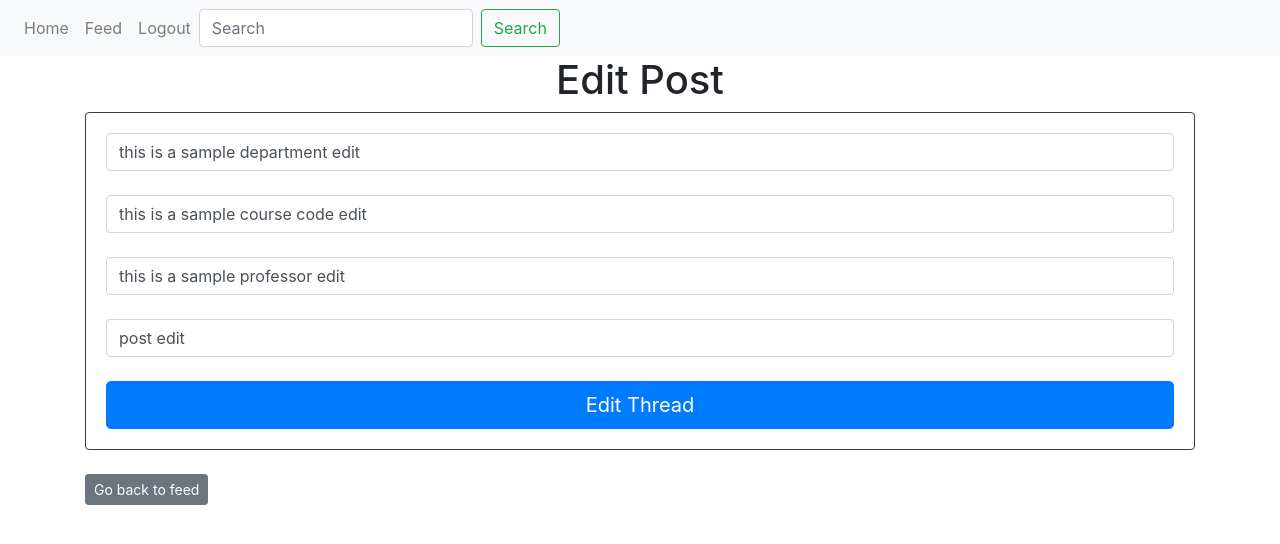
After one commit to kakerts/ITM-Project, a Flask app: page /edit-post/1 in a window 1280 px wide. The commit adds this page. Shown: the top 544 px of the page. Run offline with Flask 3, Linux system fonts and the light colour scheme; a user stored in the database is signed in; data comes from the database, SQL or seed files in the repository; some libraries are stand-ins or nearby versions.

Commit message:
profs to pick

```diff
--- /dev/null
+++ b/itm_final_complete/website/templates/edit_post.html
@@ -0,0 +1,28 @@
+{% extends "base.html" %}
+{% block title %}Edit Post{% endblock %}
+
+{% block content %}
+<h1 align="center">Edit Post</h1>
+
+<div class="card-body card border-dark">
+<form method="POST">
+  <input type="text" id="text" name="department" class="form-control" placeholder="Department" value="{{ post.department }}" />
+  <br />
+  <input type="text" id="text" name="course_code" class="form-control" placeholder="Course Code" value="{{ post.course_code }}" />
+  <br />
+  <input type="text" id="text" name="professor" class="form-control" placeholder="Professor (LASTNAME, Firstname)" value="{{ post.professor }}" />
+  <br />
+  <input name="post" id="text" class="form-control" placeholder="Post" value="{{ post.post }}" ></input>
+  <br />
+    <div align="center">
+      <button type="submit" class="btn btn-lg btn-primary btn-block">Edit Thread</button>
+    </div>
+  </form>
+  </div>
+
+  <br>
+  <div>
+  <a href="/feed" class="btn btn-secondary btn-sm">Go back to feed</a>
+  </div>
+
+  {% endblock %}
--- a/itm_final/website/views.py
+++ b/itm_final_complete/website/views.py
@@ -34,13 +34,38 @@ def feed():
             db.session.commit()
             flash('Post created!', category='success')
             return redirect(url_for('views.feed'))
-    query = request.args.get('query')
-    if query:
-        posts = Post.query.filter(Post.post.contains(query)).all()
+    return render_template('feed.html', user=current_user, posts=posts)
+
+@views.route("/edit-post/<id>", methods=['GET','POST'])
+@login_required
+def edit_post(id):
+    post = Post.query.filter_by(id=id).first()
+
+    if not post:
+            flash('Post does not exist.', category='error')
+    elif current_user.id != post.author:
+        flash('You do not have permission to edit this Post.', category='error')
     else:
-        posts = Post.query.all()
+        if request.method == "POST":
+            post.department = request.form['department']
+            post.course_code = request.form['course_code']
+            post.professor = request.form['professor']
+            post.post = request.form['post']
+            if not post.department:
+                flash('Department cannot be empty', category='error')
+            elif not post.course_code:
+                flash('Course Code cannot be empty', category='error')
+            elif not post.professor:
+                flash('Professor cannot be empty', category='error')
+            elif not post.post:
+                flash('Post cannot be empty', category='error')
+            else:
+                post = Post(department=post.department,course_code=post.course_code, professor=post.professor, post=post.post)
+                db.session.commit()
+                flash('Post edited!', category='success')
+                return redirect(url_for('views.feed'))
 
-    return render_template('feed.html', user=current_user, posts=posts)
+    return render_template("edit_post.html", user=current_user, post=post)
 
 @views.route("/delete-post/<id>")
 @login_required
@@ -85,6 +110,28 @@ def comment(post_id):
 
     return redirect(url_for('views.feed'))
 
+@views.route("/edit-comment/<post_id>/<comment_id>", methods=['GET','POST'])
+@login_required
+def edit_comment(post_id, comment_id):
+    comment = Comment.query.filter_by(post_id=post_id,id=comment_id).first()
+
+    if not comment:
+            flash('Comment does not exist.', category='error')
+    elif current_user.id != comment.author:
+        flash('You do not have permission to edit this Comment.', category='error')
+    else:
+        if request.method == "POST":
+            comment.comment = request.form['comment']
+            if not comment.comment:
+                flash('Comment cannot be empty', category='error')
+            else:
+                comment = Comment(comment=comment.comment)
+                db.session.commit()
+                flash('Comment edited!', category='success')
+                return redirect(url_for('views.feed'))
+
+    return render_template("edit_comment.html", user=current_user, comment=comment)
+
 @views.route("/delete-comment/<comment_id>")
 @login_required
 def delete_comment(comment_id):
```
Also changed, not shown: itm_final_complete/website/templates/edit_comment.html (added, +22 -0 lines), itm_final_complete/website/templates/feed.html (renamed from itm_final/website/templates/feed.html, +6 -2 lines), itm_final/instance/database.db (deleted), itm_final_complete/instance/database.db (added), itm_final_complete/main.py (line endings or trailing spaces), itm_final_complete/website/__init__.py (renamed from itm_final/website/__init__.py), itm_final_complete/website/auth.py (renamed from itm_final/website/auth.py), itm_final_complete/website/models.py (renamed from itm_final/website/models.py), itm_final_complete/website/static/index.js (added), itm_final_complete/website/templates/base.html (renamed from itm_final/website/templates/base.html), itm_final_complete/website/templates/home.html (renamed from itm_final/website/templates/home.html), itm_final_complete/website/templates/login.html (renamed from itm_final/website/templates/login.html), itm_final_complete/website/templates/search.html (renamed from itm_final/website/templates/search.html), itm_final_complete/website/templates/sign_up.html (renamed from itm_final/website/templates/sign_up.html).
